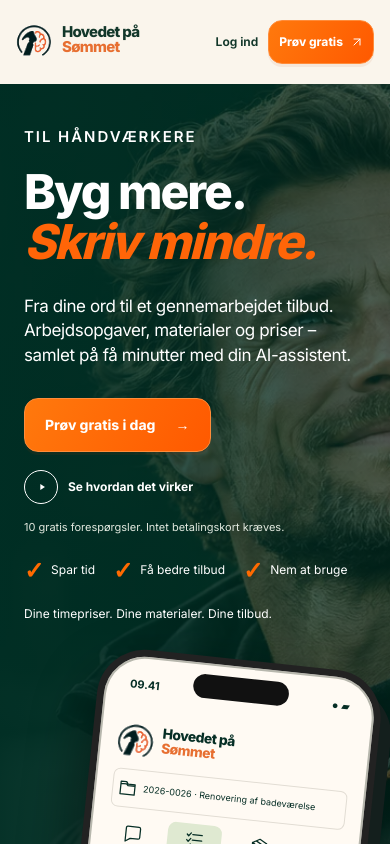
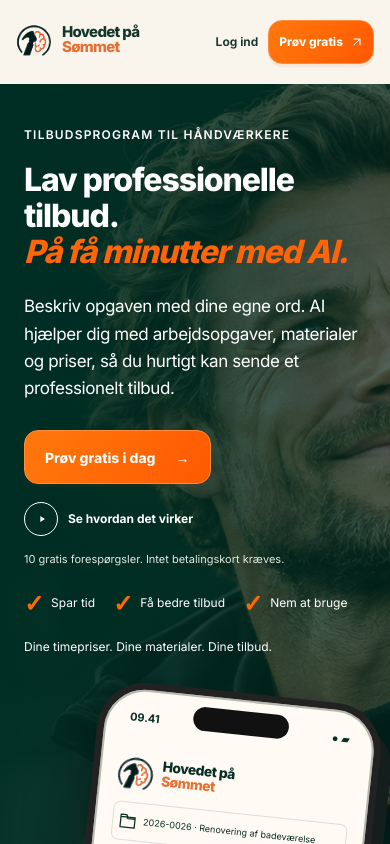
Before and after one commit to johanroug/tak-makker-angular, an Angular app: page / in a window 390 px wide. Shown: the top 844 px of the page. Built offline with nearby package versions, Linux system fonts and the light colour scheme.

Commit message:
updated frontpage

```diff
--- a/scripts/check-seo.mjs
+++ b/scripts/check-seo.mjs
@@ -13,7 +13,7 @@ const read = (path) => readFileSync(new URL(path, output), 'utf8');
 const parseHtml = (html) =>
   new JSDOM(html.replace(/<style\b[^>]*>[\s\S]*?<\/style>/gi, '')).window.document;
 const pages = [
-  { slug: '', heading: 'Byg mere.', title: `${BRAND_NAME} – tilbud til håndværkere` },
+  { slug: '', heading: 'Lav professionelle tilbud.', title: `Tilbudsprogram til håndværkere med AI | ${BRAND_NAME}` },
   ...TRADE_PAGES,
 ];
 const titles = new Set();
@@ -63,6 +63,21 @@ for (const page of pages) {
     document.querySelector('h1').textContent.includes(page.heading),
     `${file}: expected public content`,
   );
+  assert(document.querySelector('h2'), `${file}: public sections have headings`);
+  const websiteData = document.querySelector('#website-structured-data');
+  if (!page.slug) {
+    assert(websiteData, `${file}: website structured data is prerendered`);
+    const schema = JSON.parse(websiteData.textContent);
+    assert.equal(schema['@context'], 'https://schema.org');
+    assert.equal(schema['@type'], 'WebSite');
+    assert.equal(schema.name, BRAND_NAME);
+    assert.equal(schema.url, origin + '/');
+    assert.equal(schema.inLanguage, 'da-DK');
+    assert(document.querySelector('.hero .eyebrow').textContent.includes('TILBUDSPROGRAM TIL HÅNDVÆRKERE'));
+    assert(document.querySelector('h1 em').textContent.includes('På få minutter med AI.'));
+  } else {
+    assert.equal(websiteData, null, `${file}: homepage schema is not carried onto other pages`);
+  }
   assert.equal(
     document.querySelectorAll('input[type="password"]').length,
     0,
--- a/src/_reference-design.scss
+++ b/src/_reference-design.scss
@@ -23,12 +23,12 @@ app-landing .marketing-page.marketing-page {
   main { max-width: none; }
   .hero { max-width: none; min-height: 630px; padding: 70px max(6.4vw, calc((100vw - 1288px) / 2)) 52px; grid-template-columns: 1.05fr 1fr; background: #002e24 url('/marketing/hero-tradesman.webp') center / cover no-repeat; color: white; overflow: hidden; }
   .hero::before { content: ''; position: absolute; inset: 0; background: linear-gradient(90deg, #002e24ed, #002e2466 48%, transparent 75%); pointer-events: none; }
-  .hero-copy { max-width: 600px; }
+  .hero-copy { max-width: 640px; min-width: 0; }
   .hero-copy::before { display: none; }
-  .hero h1 { font-size: clamp(55px, 5.5vw, 86px); line-height: 1.03; letter-spacing: -3px; white-space: normal; margin-bottom: 25px; }
-  .hero h1 em { font-size: 1em; letter-spacing: -3px; white-space: nowrap; }
-  .hero .eyebrow { font-size: 15px; letter-spacing: .13em; margin-bottom: 18px; color: #fff; }
-  .hero .intro { font-size: 20px; line-height: 1.45; max-width: 500px; margin-bottom: 30px; color: #fff; }
+  .hero h1 { font-size: clamp(34px, 3.5vw, 54px); line-height: 1.12; letter-spacing: -.035em; white-space: normal; margin-bottom: 24px; text-wrap: initial; }
+  .hero h1 em { font-size: 1em; letter-spacing: inherit; white-space: normal; font-style: italic; }
+  .hero .eyebrow { font-size: 12px; line-height: 1.5; letter-spacing: .1em; margin-bottom: 18px; color: #fff; }
+  .hero .intro { font-size: 18px; line-height: 1.6; max-width: 500px; margin-bottom: 28px; color: #fff; }
   .hero-actions { gap: 24px; }
   .demo-link { color: white; font-size: 15px; font-weight: 700; gap: 10px; }
   .play { border-color: #fff; }
@@ -227,6 +227,21 @@ app-new-project-dialog .start-dialog {
   .project-workspace .project-main { grid-column: auto; }
   app-shell .header-shell { padding: 12px 14px; }
 }
+@media (min-width: 801px) and (max-width: 1000px) {
+  app-landing .marketing-page.marketing-page {
+    .marketing-header { padding: 18px 24px; }
+    .marketing-header nav { gap: 16px; font-size: 13px; white-space: nowrap; }
+    .marketing-header app-public-brand .wordmark strong { font-size: 20px; white-space: nowrap; }
+    .marketing-header app-public-brand img { width: 44px; height: 44px; }
+    .marketing-header nav > a[routerlink='/login'] { padding: 10px 16px; }
+    .marketing-header .marketing-button { padding: 12px 16px; font-size: 14px; }
+    .hero { padding: 48px 32px; grid-template-columns: 1.2fr 1fr; gap: 24px; }
+    .hero-phone { width: 260px; top: 20px; right: 0; }
+    .hero-benefits { gap: 12px; font-size: 12px; }
+    .value-strip { display: grid; grid-template-columns: 1fr 1fr; gap: 24px; }
+    .value-strip p + p { padding-left: 0; border: 0; }
+  }
+}
 @media (max-width: 800px) {
   .marketing-page .marketing-header { min-height: 84px; padding: 16px 20px; }
   .marketing-page .marketing-header nav { gap: 12px; }
@@ -238,8 +253,8 @@ app-new-project-dialog .start-dialog {
   app-landing .marketing-page.marketing-page {
     .hero { padding: 42px 24px 0; grid-template-columns: 1fr; gap: 20px; background-position: 63% center; }
     .hero::before { background: linear-gradient(90deg, #002e24f2, #002e24a6); }
-    .hero h1 { font-size: clamp(48px, 9vw, 70px); letter-spacing: -2px; }
-    .hero h1 em { letter-spacing: -2px; }
+    .hero h1 { font-size: clamp(32px, 5.7vw, 46px); letter-spacing: -.035em; }
+    .hero h1 em { letter-spacing: inherit; }
     .hero .intro { font-size: 17px; max-width: 440px; }
     .hero-actions { gap: 18px; }
     .hero-actions .marketing-button { font-size: 14px; padding: 14px 20px; }
--- a/src/app/app.routes.ts
+++ b/src/app/app.routes.ts
@@ -8,12 +8,12 @@ export const routes: Routes = [
   {
     path: '',
     pathMatch: 'full',
-    title: 'Hovedet på sømmet – tilbud til håndværkere',
+    title: 'Tilbudsprogram til håndværkere med AI | Hovedet på sømmet',
     data: {
       seo: {
         path: '/',
         description:
-          'Lav tilbud med Hovedet på sømmet. Få hjælp til opgaver, materialer og priser, tilpas med din faglighed, og hent en PDF. Prøv 10 gratis forespørgsler uden betalingskort.',
+          'Tilbudsprogram til håndværkere: Lav professionelle tilbud med AI, tilpas opgaver, materialer og priser, og hent som PDF. Prøv 10 gratis forespørgsler.',
       },
     },
     loadComponent: () =>
--- a/src/app/core/seo/seo-title.strategy.ts
+++ b/src/app/core/seo/seo-title.strategy.ts
@@ -22,6 +22,21 @@ export class SeoTitleStrategy extends TitleStrategy {
     const title = this.buildTitle(snapshot) ?? BRAND_NAME;
     this.title.setTitle(title);
     this.meta.updateTag({ name: 'robots', content: seo ? 'index, follow' : 'noindex, follow' });
+    this.document.getElementById('website-structured-data')?.remove();
+    if (seo?.path === '/') {
+      const structuredData = this.document.createElement('script');
+      structuredData.id = 'website-structured-data';
+      structuredData.type = 'application/ld+json';
+      structuredData.textContent = JSON.stringify({
+        '@context': 'https://schema.org',
+        '@type': 'WebSite',
+        name: BRAND_NAME,
+        url: SITE_ORIGIN + '/',
+        inLanguage: 'da-DK',
+        description: seo.description,
+      });
+      this.document.head.appendChild(structuredData);
+    }
 
     if (!seo) {
       this.meta.removeTag('name="description"');
--- a/src/app/features/landing/landing.component.html
+++ b/src/app/features/landing/landing.component.html
@@ -4,10 +4,10 @@
   <main id="indhold">
     <section class="hero" aria-labelledby="hero-title">
       <div class="hero-copy">
-        <p class="eyebrow">Til håndværkere</p>
-        <h1 id="hero-title">Byg mere.<br /><em>Skriv mindre.</em></h1>
+        <p class="eyebrow">TILBUDSPROGRAM TIL HÅNDVÆRKERE</p>
+        <h1 id="hero-title">Lav professionelle tilbud.<br /><em>På få minutter med AI.</em></h1>
         <p class="intro">
-          Fra dine ord til et gennemarbejdet tilbud.<br />Arbejdsopgaver, materialer og priser – samlet på få minutter med din AI-assistent.
+          Beskriv opgaven med dine egne ord. AI hjælper dig med arbejdsopgaver, materialer og priser, så du hurtigt kan sende et professionelt tilbud.
         </p>
         <div class="hero-actions">
           <a class="marketing-button" routerLink="/register"
@@ -33,8 +33,8 @@
     </section>
     <section class="walkthrough" id="saadan" aria-labelledby="walkthrough-title">
       <div>
-        <h2 id="walkthrough-title">Sådan virker det</h2>
-        <p class="walkthrough-intro">Fra idé til færdigt tilbud på tre enkle trin.</p>
+        <h2 id="walkthrough-title">Lav tilbud til kunder i tre trin</h2>
+        <p class="walkthrough-intro">Fra beskrivelse af opgaven til et færdigt tilbud, du selv gennemgår og godkender.</p>
         <div class="steps">
           @for (item of steps; track item.title; let i = $index) {
             <button type="button" (click)="step.set(i); demoDialog.showModal()">
@@ -100,6 +100,10 @@
       <section class="faq" aria-labelledby="faq-title">
         <p class="eyebrow">Godt at vide</p>
         <h2 id="faq-title">Før du går i gang.</h2>
+        <details>
+          <summary>Hvordan hjælper en AI tilbudsgenerator mig?</summary>
+          <p>Hovedet på Sømmet bruger din beskrivelse til at foreslå arbejdsopgaver og materialer. Du tilpasser timer og priser med din faglige viden og henter det færdige tilbud som PDF, som du selv sender til kunden.</p>
+        </details>
         <details>
           <summary>Bestemmer AI priserne for mig?</summary>
           <p>
--- a/src/app/features/landing/landing.component.scss
+++ b/src/app/features/landing/landing.component.scss
@@ -18,16 +18,15 @@ main {
   z-index: 2;
 }
 h1 {
-  font-size: clamp(64px, 6.9vw, 100px);
+  font-size: clamp(36px, 4.2vw, 60px);
   font-weight: 800;
-  line-height: 1.02;
-  letter-spacing: -4.8px;
+  line-height: 1.08;
+  letter-spacing: -1.8px;
   margin: 0 0 24px;
-  white-space: nowrap;
+  text-wrap: balance;
   em {
-    font-size: 1.05em;
-    letter-spacing: -5px;
-    line-height: 1.1;
+    font-size: inherit;
+    letter-spacing: inherit;
   }
 }
 .intro {
@@ -360,10 +359,10 @@ h2 {
     min-height: 540px;
   }
   h1 {
-    font-size: 72px;
-    letter-spacing: -3.8px;
+    font-size: 42px;
+    letter-spacing: -1.4px;
     em {
-      letter-spacing: -4px;
+      letter-spacing: inherit;
     }
   }
   .hero-visual {
@@ -394,8 +393,8 @@ h2 {
     gap: 28px;
   }
   h1 {
-    font-size: clamp(58px, 12vw, 84px);
-    line-height: 1.04;
+    font-size: clamp(36px, 6.5vw, 52px);
+    line-height: 1.08;
   }
   .hero-visual {
     min-height: 420px;
@@ -455,9 +454,9 @@ h2 {
     min-height: 390px;
   }
   h1 {
-    letter-spacing: -3px;
+    letter-spacing: -1px;
     em {
-      letter-spacing: -3px;
+      letter-spacing: inherit;
     }
   }
   .hero-actions {
--- a/src/index.html
+++ b/src/index.html
@@ -2,10 +2,10 @@
 <html lang="da">
   <head>
     <meta charset="utf-8" />
-    <title>Hovedet på sømmet – tilbud til håndværkere</title>
+    <title>Tilbudsprogram til håndværkere med AI | Hovedet på sømmet</title>
     <meta
       name="description"
-      content="Lav tilbud med Hovedet på sømmet. Få hjælp til opgaver, materialer og priser, tilpas med din faglighed, og hent det færdige tilbud som PDF."
+      content="Tilbudsprogram til håndværkere: Lav professionelle tilbud med AI, tilpas opgaver, materialer og priser, og hent som PDF. Prøv 10 gratis forespørgsler."
     />
     <base href="/" />
     <meta name="viewport" content="width=device-width, initial-scale=1" />
```
